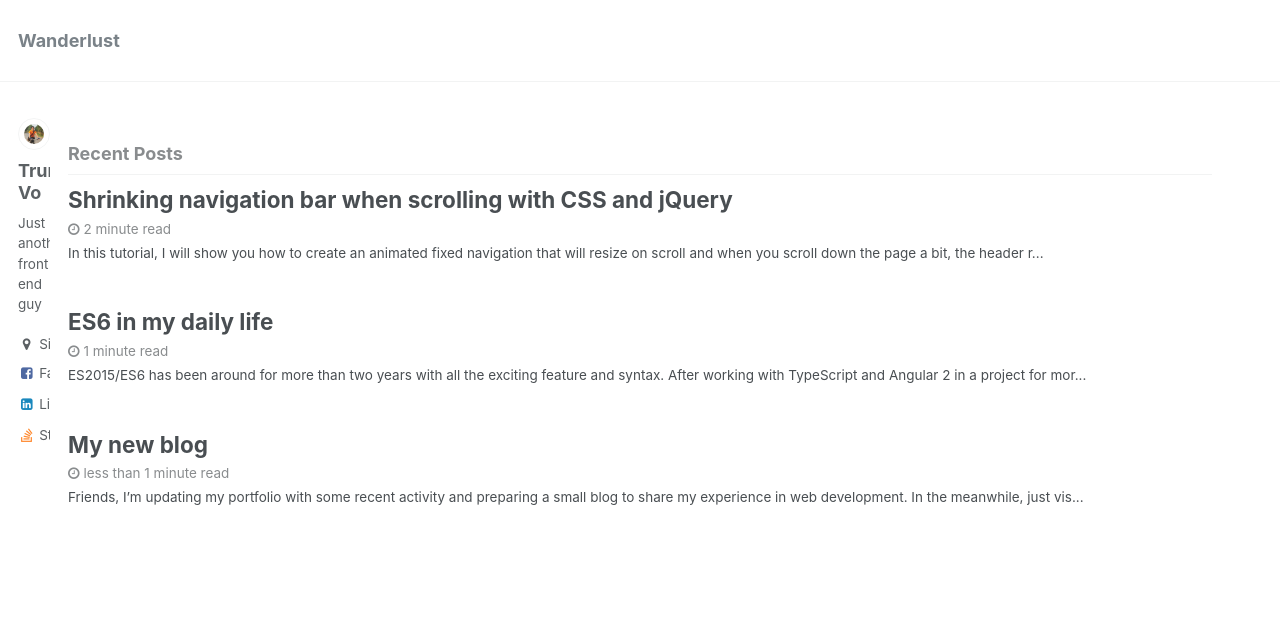
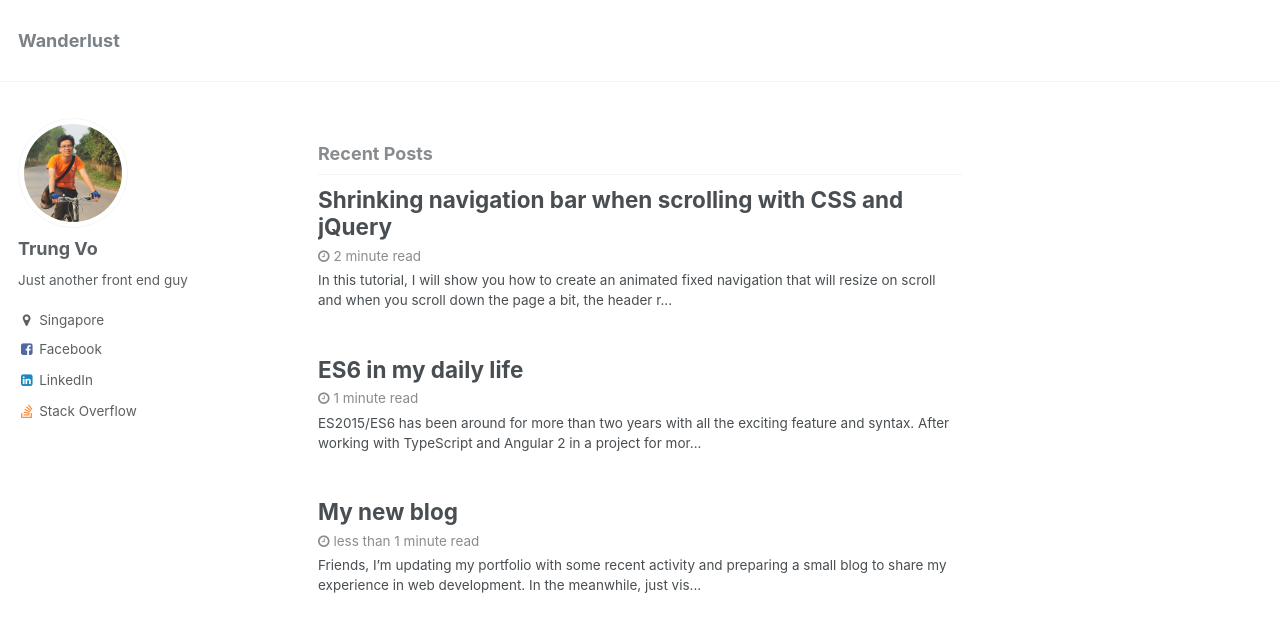
Before and after one commit to trungk18/trungk18.github.io, a Jekyll site: the page built from index.html, in a window 1280 px wide and 900 px high. Shown: the top 632 px of the window. Built offline with Jekyll 4.4.1, drawn with Linux system fonts in a browser that asks for light colours; the list of posts is cut into pages by our own code.

Commit message:
Revert CS

```diff
--- a/_sass/minimal-mistakes/_variables.scss
+++ b/_sass/minimal-mistakes/_variables.scss
@@ -120,8 +120,8 @@
    Grid
    ========================================================================== */
 
-$right-sidebar-width-narrow   : 50px !default;
-$right-sidebar-width          : 50px !default;
+$right-sidebar-width-narrow   : 200px !default;
+$right-sidebar-width          : 300px !default;
 $right-sidebar-width-wide     : 400px !default;
 
 
```
